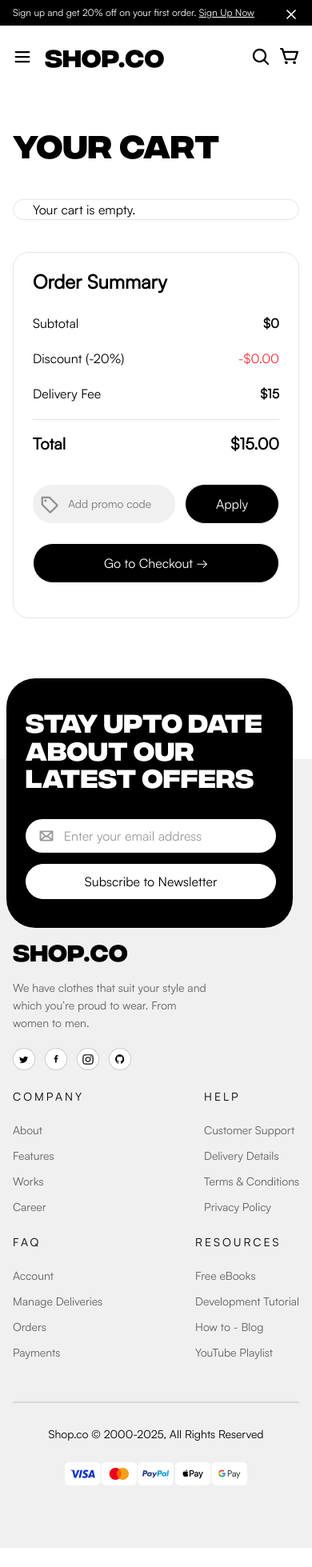
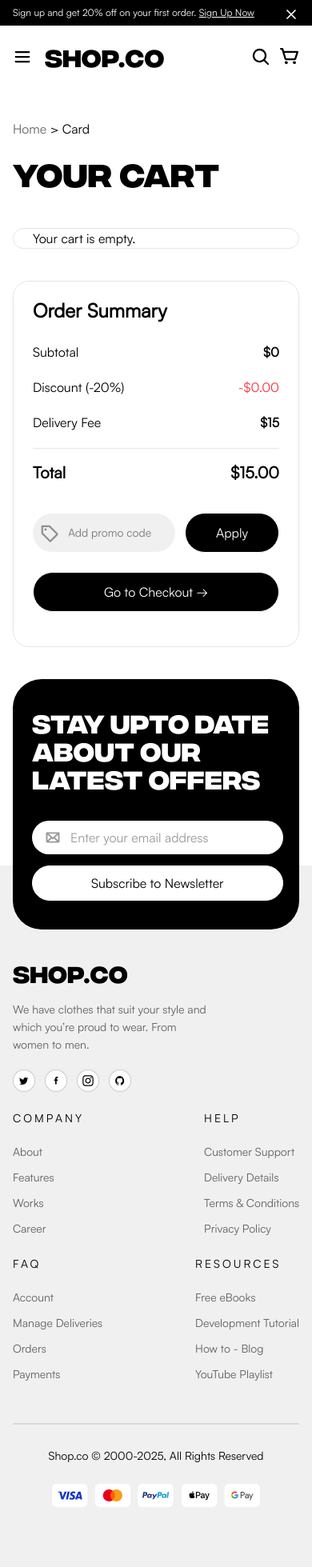
Before and after one commit to BimlaJain/shop.co, a Next.js app: page /card in a window 390 px wide. Shown: the top 1959 px of the page at 80% size. Before the commit the page ends 1935 px from the top, so only its background shows below. Built offline with nearby package versions, Linux system fonts and the light colour scheme.

Commit message:
add info in detail and cart page

```diff
--- a/src/app/detail-page/[title]/page.tsx
+++ b/src/app/detail-page/[title]/page.tsx
@@ -102,13 +102,14 @@ const ProductDetail = ({ params }: { params: Promise<{ title: string }> }) => {
     <>
       <Header />
       <div className="container mx-auto py-10 px-4">
+        <h3 className='font-normal text-base text-black/60 pb-10 xl:text-left md:text-center text-left'>Home &gt; Shop &gt; Men  <span className='text-black'>&gt; T-shirts</span> </h3>
         {alertMessage && (
           <div className="fixed top-5 right-5 bg-red-500 text-white px-6 py-4 rounded-lg z-50">
             {alertMessage}
             <button className="ml-4 font-bold" onClick={closeAlert}>✕</button>
           </div>
         )}
-        <div className="flex justify-center items-center w-full max-xl:flex-col gap-10">
+        <div className="flex items-center w-full max-xl:flex-col gap-10">
           <div className="flex max-lg:flex-col-reverse gap-4">
             <div className="flex lg:flex-col gap-4">
               {modifiedImages.map((img, i) => (
@@ -128,7 +129,7 @@ const ProductDetail = ({ params }: { params: Promise<{ title: string }> }) => {
               alt={modifiedImages[selectedImageIndex].alt}
               width={444}
               height={530}
-              className="rounded-xl"
+              className="rounded-xl max-sm:max-w-[358px] max-sm:h-[290px]"
             />
           </div>
           <div>
--- a/src/components/BrowseByDressStyle.tsx
+++ b/src/components/BrowseByDressStyle.tsx
@@ -10,11 +10,11 @@ const DressStyle = () => {
             <div className="container mx-auto bg-gray-100 md:px-[64px] px-6 md:py-[73px] pt-10 pb-7 md:rounded-[40px] rounded-[20px]">
                 <CommonHeading text="BROWSE BY DRESS STYLE" myClass="md:!mb-[64px] !mb-7" />
 
-                    <div className="flex flex-col sm:flex-row justify-center gap-5">
+                    <div className="flex flex-col sm:flex-row items-center justify-center gap-5">
                     <Image src="/assets/images/png/casual.png" alt="casual" width={407} height={289} className='max-sm:w-[310px] max-sm:h-[190px]' />
                     <Image src="/assets/images/png/formal.png" alt="casual" width={684} height={289} className='max-sm:w-[310px] max-sm:h-[190px]' />
                 </div>
-                <div className="flex justify-center flex-col sm:flex-row gap-5 mt-5">
+                <div className="flex justify-center flex-col items-center sm:flex-row gap-5 mt-5">
                     <Image src="/assets/images/png/party-girl.png" alt="casual" width={684} height={289} className='max-sm:w-[310px] max-sm:h-[190px]' />
                     <Image src="/assets/images/png/gym.png" alt="casual" width={407} height={289} className='max-sm:w-[310px] max-sm:h-[190px]' />
                 </div>
--- a/src/components/Footer.tsx
+++ b/src/components/Footer.tsx
@@ -5,7 +5,7 @@ import { NAV_SECTIONS_LIST, PAYMENT_METHODS, SOCIAL_LINKS } from "../utils/helpe
 const Footer = () => {
     const year = new Date().getFullYear();
     return (
-        <div className="bg-[#F0F0F0] lg:pt-[140px] pt-[218px] md:pb-[81px] pb-[77px]">
+        <div className="bg-[#F0F0F0] lg:pt-[140px] pt-28 md:pb-[81px] pb-[77px]">
             <div className="container max-w-[1240px] mx-auto px-4">
                 <div className="flex flex-wrap justify-between md:gap-10 gap-6 pb-[50px]">
                     <div className="max-w-[248px]">
@@ -45,7 +45,7 @@ const Footer = () => {
                     <p className=" mt-1 text-sm">
                         Shop.co © 2000-{year}, All Rights Reserved
                     </p>
-                    <div className="flex md:gap-2 max-md:mt-6">
+                    <div className="flex gap-2 max-md:mt-6">
                         {PAYMENT_METHODS.map((method, index) => (
                             <Link key={index} href={method.link} className="w-full cursor-pointer hover:shadow-lg">
                                 <Image src={method.icon} alt={method.name} width={46} height={30} />
--- a/src/components/HappyCustomer.tsx
+++ b/src/components/HappyCustomer.tsx
@@ -10,7 +10,7 @@ import CommonHeading from './common/CommonHeading';
 
 const HappyCustomer = () => {
     return (
-        <section className="pt-16 pb-20 overflow-hidden">
+        <section className="pt-16 md:pb-20 pb-10 overflow-hidden">
             <div className="container mx-auto px-4">
 
                 <CommonHeading text="OUR HAPPY CUSTOMERS" myClass="!mb-[40px] !text-left" />
--- a/src/components/LatestOffer.tsx
+++ b/src/components/LatestOffer.tsx
@@ -61,8 +61,8 @@ const LatestOffer = () => {
     };
 
     return (
-        <div className='relative pt-20'>
-            <div className="container bg-black rounded-[36px] lg:max-w-[992px] xl:max-w-[1280px] md:max-w-[694px] max-w-[600px] max-sm:max-w-[358px] mx-auto absolute top-[-2%] xl:left-[5%] lg:left-[2%] md:left-[5%] left-[2%]">
+        <div className='relative'>
+            <div className="container bg-black rounded-[36px] lg:max-w-[992px] xl:max-w-[1280px] md:max-w-[694px] max-w-[600px] max-sm:max-w-[358px] mx-auto -mb-20 relative z-10 top-[-2%]">
                 <div className="flex justify-between max-lg:flex-wrap items-center py-9 xl:px-16 md:px-12 px-6 ">
                     <h3 className='font-bold xl:text-[40px] lg:text-4xl text-[32px] max-lg:pb-9 leading-[109%]  ff-integral text-white max-w-[551px]'>
                         STAY UPTO DATE ABOUT OUR LATEST OFFERS
--- a/src/components/card/YourCard.tsx
+++ b/src/components/card/YourCard.tsx
@@ -49,7 +49,8 @@ const CartPage: React.FC = () => {
     return (
         <>
             <Header />
-            <div className="container mx-auto pt-10 pb-24 px-4">
+            <div className="container mx-auto pt-10 md:pb-24 pb-10 px-4">
+                <h3 className='font-normal text-base text-black/60 pb-3 text-left'>Home <span className='text-black'>&gt; Card</span> </h3>
               <CommonHeading text="Your Cart" myClass="!mb-[40px] !text-left !text-[40px]" />
                 <div className="flex max-lg:flex-col gap-10">
                     <div className="lg:w-7/12 w-full border border-black/10 px-6 rounded-[20px]">
--- a/src/components/common/CommonSlider.tsx
+++ b/src/components/common/CommonSlider.tsx
@@ -36,7 +36,7 @@ const CommonProductSlider: React.FC<CommonProductSliderProps> = ({ title, data }
     return (
         <section className="md:pt-[72px] pt-[50px]">
             <div className={`container mx-auto ${title === 'New Arrivals' ? 'border-b border-black/10' : ''} md:pb-[64px] pb-10 px-4`}>
-                <CommonHeading text={title} myClass="!mb-[55px]" />
+                <CommonHeading text={title} myClass="!mb-[55px] !mx-auto max-sm:!max-w-[284px]" />
                 <Swiper
                     modules={[Pagination, Autoplay]}
                     spaceBetween={16}
--- a/src/components/detail-page/RatingDetails.tsx
+++ b/src/components/detail-page/RatingDetails.tsx
@@ -69,7 +69,7 @@ const TabComponent = () => {
     };
 
     return (
-        <div className="container mx-auto py-10 px-4">
+        <div className="container mx-auto pt-10 px-4">
             <div className="flex justify-between text-center items-center gap-8 border-b border-black/10">
                 {tabs.map((tab) => (
                     <button
@@ -82,7 +82,7 @@ const TabComponent = () => {
                 ))}
             </div>
 
-            <div className="py-6">
+            <div className="pt-6">
                 {activeTab === 'rating' ? (
                     <div>
                         <div className="flex justify-between mt-[19px] mb-[29px]">
--- a/src/components/detail-page/YouMightBeLIke.tsx
+++ b/src/components/detail-page/YouMightBeLIke.tsx
@@ -5,7 +5,7 @@ import { MIGHT_BE_LIKE_DATA } from '@/utils/helper';
 
 const YouMightBeLike = () => (
     <>
-        <CommonProductSlider title="You might also like" data={MIGHT_BE_LIKE_DATA} />
+        <CommonProductSlider title="You might also like"  data={MIGHT_BE_LIKE_DATA} />
     </>
 );
 
```
